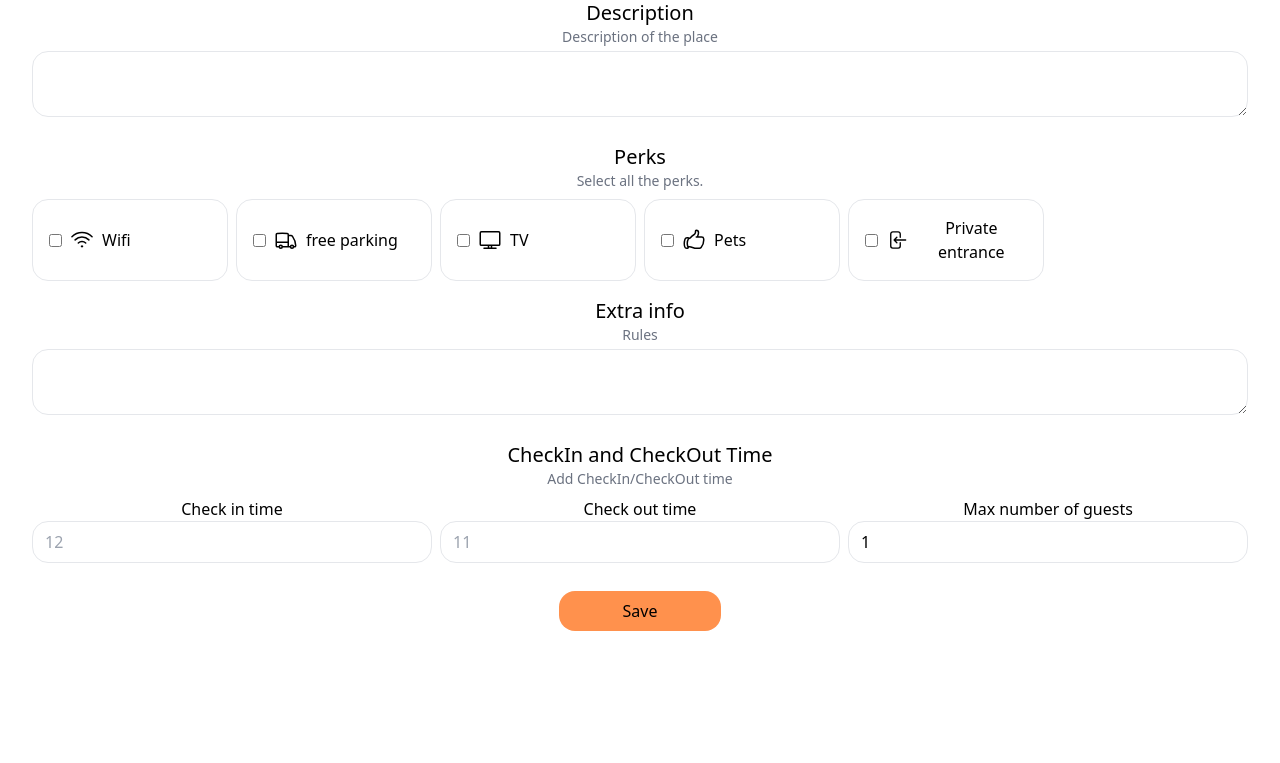
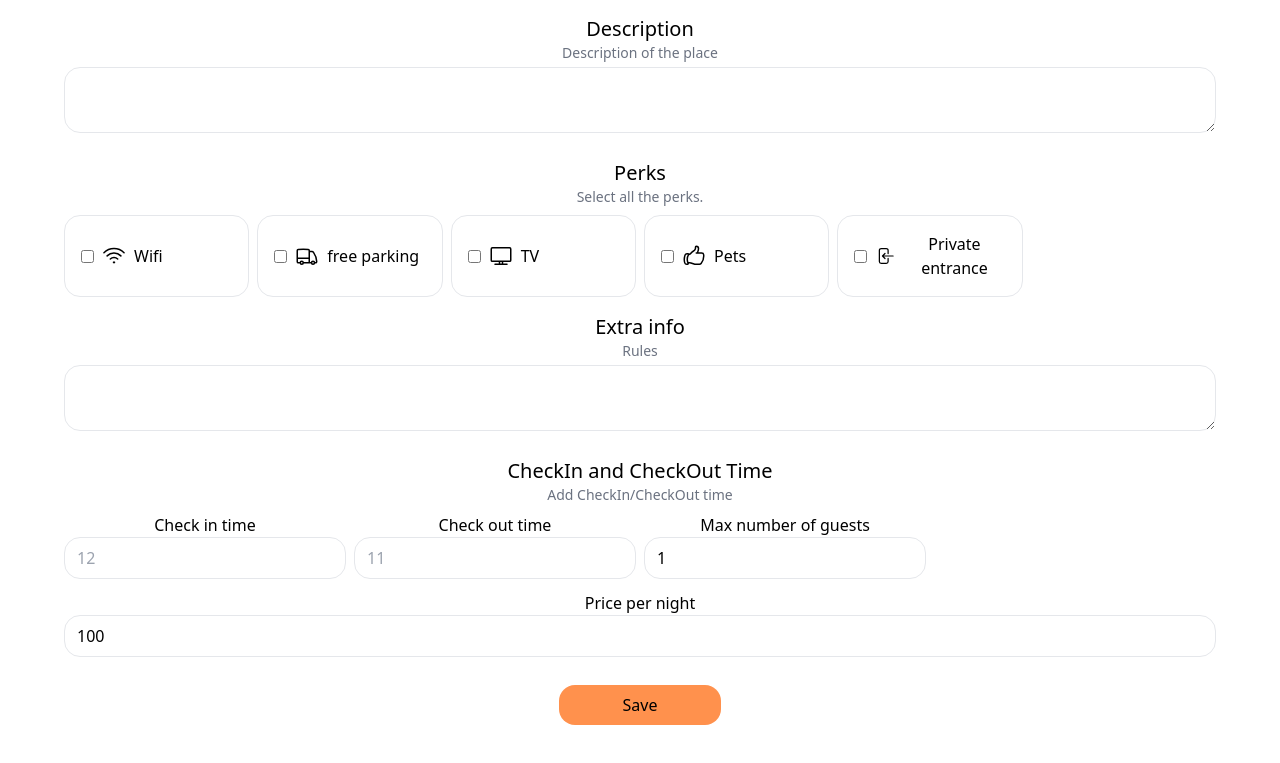
Before and after one commit to anastasiarez/Wild-Explorer, a React (Vite) app in the folder frontend/: page /account/places/new in a window 1280 px wide. Shown: the part 729-1492 px from the top of the page. Before the commit the page ends 1392 px from the top, so only its background shows below. Built offline with nearby package versions, Linux system fonts and the light colour scheme; no server answers.

Commit message:
Add places to database, add places to display on main page, listings are appearing without images so far.

```diff
--- a/frontend/src/Layout.jsx
+++ b/frontend/src/Layout.jsx
@@ -3,7 +3,7 @@
 
 const Layout = () => {
     return (
-        <div>
+        <div className="py-4 px-8 flex flex-col min-h-screen">
             <Header />
             <Outlet />
 
--- a/frontend/src/components/IndexPage.jsx
+++ b/frontend/src/components/IndexPage.jsx
@@ -1,12 +1,35 @@
-import React from "react";
+import React, { useEffect } from "react";
 import { useState } from "react";
+import axios from "axios";
 import {Link} from "react-router-dom";
 
+
 const IndexPage = () => {
-  const [count, setCount] = useState(0);
+  const [places, setPlaces] = useState([]);
+  useEffect(() => {
+    axios.get('/places').then(response => {
+      setPlaces([...response.data, ...response.data, ...response.data, ...response.data]);
+    });
+  }, []);
+
   return (
-   <div>
-    Index page here
+   <div className="mt-8 grid gap-x-6 gap-y-8 grid-cols-2 md:grid-cols-3 lg:grid-col-4">
+    {places.length > 0 && places.map(place => (
+      <div>
+        <div className="b-gray-500 mb-2 rounded-2xl flex">
+        {place.photos?.[0] && (
+          <img className="rounded-2xl object-cover aspect-square" src={'http://localhost:4000/uploads/'+place.photos?.[0]} alt="" />
+
+        )}
+
+        </div>
+        <h2 className="text-sm truncate">{place.title}</h2>
+        <h3 className="font-bold ">{place.address}</h3>
+
+
+
+      </div>
+    ))}
 
    </div>
   );
--- a/frontend/src/components/PlacesFormPage.jsx
+++ b/frontend/src/components/PlacesFormPage.jsx
@@ -22,6 +22,7 @@
   const [addedPhotos, setAddedPhotos] = useState([]);
   const [redirectToPlacesList, setRedirectToPlacesList] = useState(false);
   const [redirect, setRedirect] = useState(false);
+  const [price, setPrice] = useState(100);
   useEffect(() => {
     if(!id){
       return;
@@ -79,28 +80,24 @@
               type="text"
               value={title}
               onChange={(e) => setTitle(e.target.value)}
-              placeholder="title, for example: my lovely apartment"
-            />
+              placeholder="title, for example: my lovely apartment"/>
 
             {inputValue("Address", "Address to this specific property")}
             <input
               type="text"
               value={address}
               onChange={(e) => setAddress(e.target.value)}
-              placeholder="address"
-            />
+              placeholder="address"/>
 
             {inputValue("Photo", "more photos")}
             <PhotoUploader
               addedPhotos={addedPhotos}
-              onChange={setAddedPhotos}
-            />
+              onChange={setAddedPhotos}/>
 
             {inputValue("Description", "Description of the place")}
             <textarea
               value={description}
-              onChange={(e) => setDescription(e.target.value)}
-            />
+              onChange={(e) => setDescription(e.target.value)}/>
 
             {inputValue("Perks", "Select all the perks.")}
             <div className="grid mt-2 gap-2 grid-cols-2 md:grid-cols-3 lg:grid-cols-6">
@@ -118,7 +115,7 @@
               "Add CheckIn/CheckOut time"
             )}
 
-            <div className="grid gap-2 sm:grid-cols-3">
+            <div className="grid gap-2 sm:grid-cols-2 md:grid-cols-4">
               <div>
                 <h3 className="mt-2 -mb-1">Check in time</h3>
                 <input
@@ -147,6 +144,13 @@
               </div>
             </div>
             <div>
+                <h3 className="mt-2 -mb-1">Price per night</h3>
+                <input
+                  type="number"
+                  value={price}
+                  onChange={(e) => setPrice(e.target.value)}/>
+              </div>
+            <div>
               <br></br>
               <button className="bg-secondary px-16 py-2 rounded-2xl">
                 Save
--- a/frontend/src/components/PlacesPage.jsx
+++ b/frontend/src/components/PlacesPage.jsx
@@ -6,7 +6,7 @@
 const PlacesPage = () => {
   const [places, setPlaces] = useState([]);
   useEffect(() => {
-    axios.get("/places").then(({ data }) => {
+    axios.get("/user-places").then(({ data }) => {
       setPlaces(data);
     });
   }, []);
```
Also changed, not shown: 6 other files (tests, documents, lock files or other folders).
